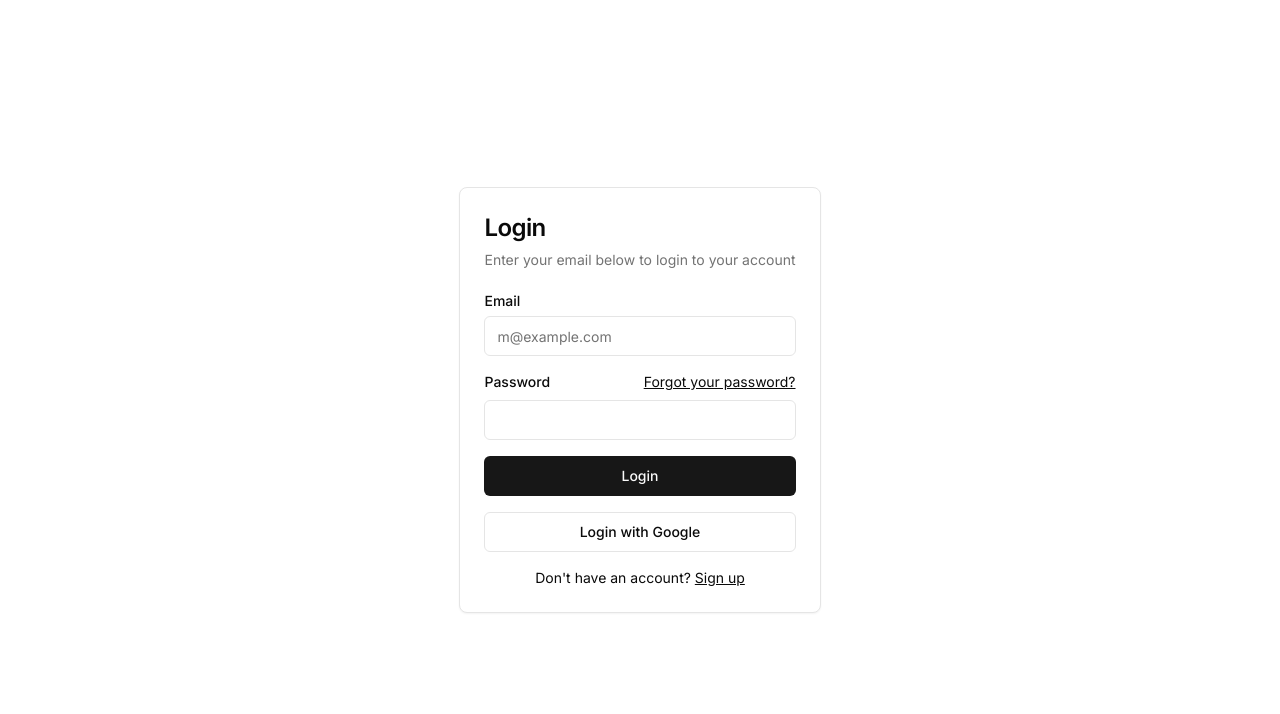
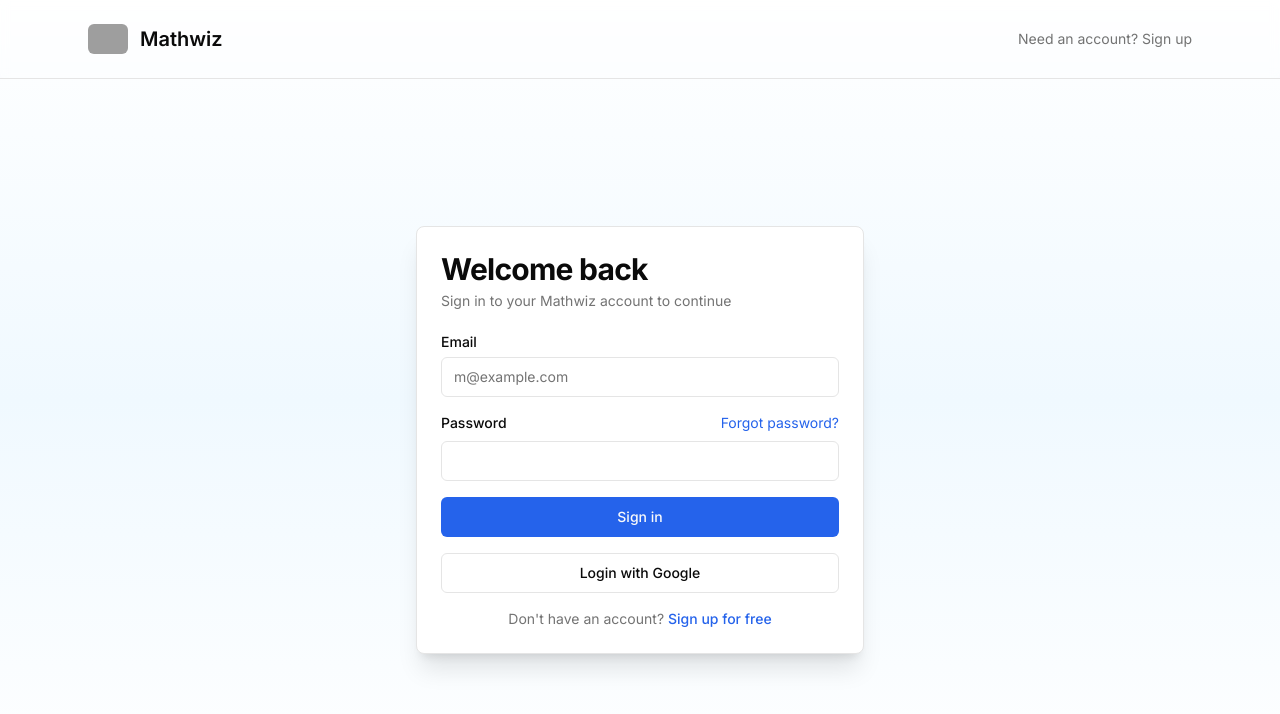
Before and after one commit to CSci-153-Web-Systems-and-Technologies/batch-2025-mathwiz-arena-web, a Next.js app: page /login in a window 1280 px wide. Shown: the top 714 px of the page. Built offline with nearby package versions, Linux system fonts and the light colour scheme; grey boxes are pictures that could not be loaded.

Commit message:
Update the log-in page from the default design to actual design

```diff
--- a/app/(auth)/login/components/LoginForm.tsx
+++ b/app/(auth)/login/components/LoginForm.tsx
@@ -15,11 +15,11 @@ import SignInWithGoogleButton from "./SignInWithGoogleButton"
 
 export function LoginForm() {
   return (
-    <Card className="mx-auto max-w-sm">
-      <CardHeader>
-        <CardTitle className="text-2xl">Login</CardTitle>
+    <Card className="mx-auto max-w-md w-full shadow-xl">
+      <CardHeader className="space-y-1">
+        <CardTitle className="text-3xl font-bold">Welcome back</CardTitle>
         <CardDescription>
-          Enter your email below to login to your account
+          Sign in to your Mathwiz account to continue
         </CardDescription>
       </CardHeader>
       <CardContent>
@@ -38,22 +38,22 @@ export function LoginForm() {
               <div className="grid gap-2">
                 <div className="flex items-center">
                   <Label htmlFor="password">Password</Label>
-                  <Link href="#" className="ml-auto inline-block text-sm underline">
-                    Forgot your password?
+                  <Link href="#" className="ml-auto inline-block text-sm text-blue-600 hover:underline">
+                    Forgot password?
                   </Link>
                 </div>
                 <Input id="password" name="password" type="password" required />
               </div>
-              <Button type="submit" formAction={login} className="w-full">
-                Login
+              <Button type="submit" formAction={login} className="w-full bg-blue-600 hover:bg-blue-700">
+                Sign in
               </Button>
              <SignInWithGoogleButton/>
             </div>
         </form>
-        <div className="mt-4 text-center text-sm">
+        <div className="mt-4 text-center text-sm text-muted-foreground">
           Don&apos;t have an account?{" "}
-          <Link href="/signup" className="underline">
-            Sign up
+          <Link href="/signup" className="text-blue-600 hover:underline font-medium">
+            Sign up for free
           </Link>
         </div>
       </CardContent>
--- a/app/(auth)/login/page.tsx
+++ b/app/(auth)/login/page.tsx
@@ -1,9 +1,26 @@
 import React from 'react'
+import Link from 'next/link'
+import Image from 'next/image'
 import { LoginForm } from './components/LoginForm'
 
 const LoginPage = () => {
   return (
-    <div className="flex h-svh items-center"><LoginForm/></div>
+    <div className="min-h-screen flex flex-col bg-gradient-to-b from-white via-sky-50 to-white dark:from-black dark:via-slate-900">
+      <header className="w-full border-b bg-opacity-40 backdrop-blur-sm">
+        <div className="mx-auto max-w-6xl flex items-center justify-between p-6">
+          <Link href="/" className="flex items-center gap-3 hover:opacity-80 transition-opacity">
+            <Image src="/icon.svg" alt="Mathwiz Logo" width={40} height={40} className="rounded-md" />
+            <h1 className="text-xl font-semibold">Mathwiz</h1>
+          </Link>
+          <Link href="/signup" className="text-sm text-muted-foreground hover:underline">
+            Need an account? Sign up
+          </Link>
+        </div>
+      </header>
+      <div className="flex grow items-center justify-center p-6">
+        <LoginForm />
+      </div>
+    </div>
   )
 }
 
```
